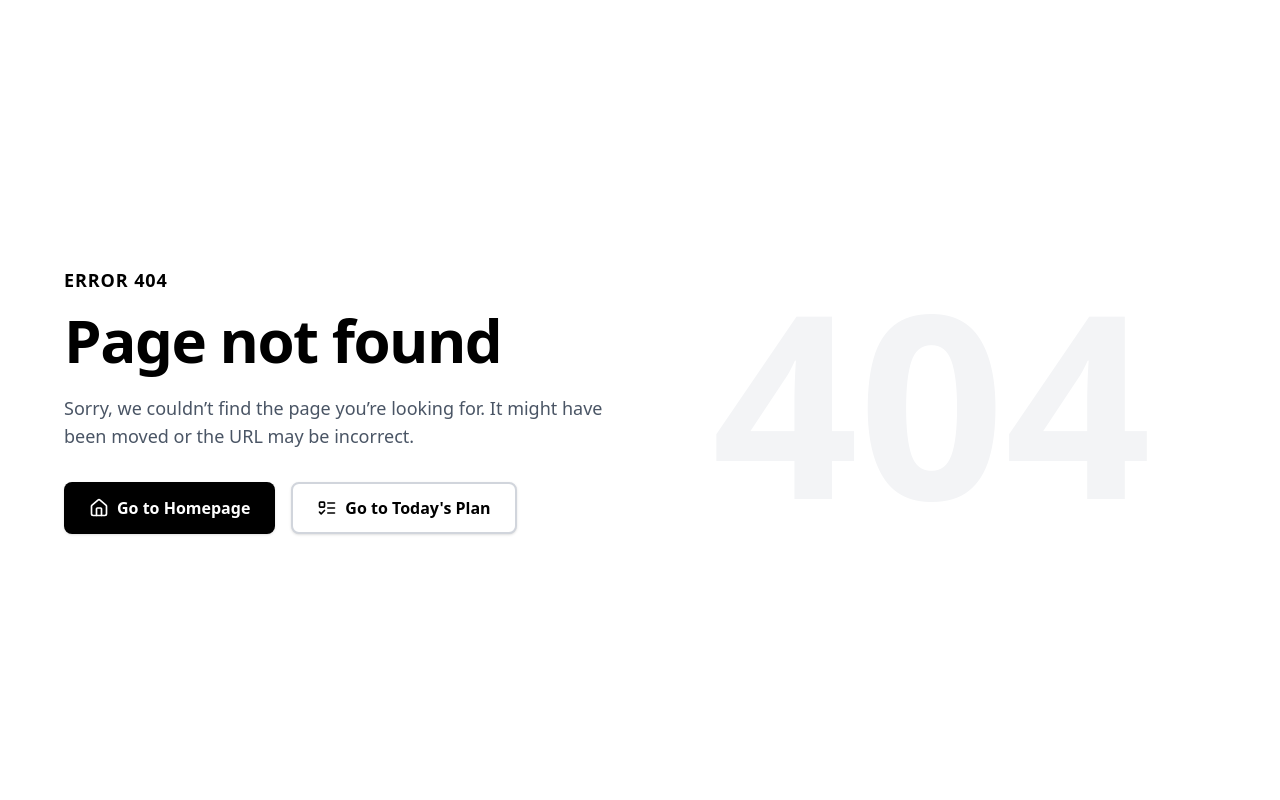
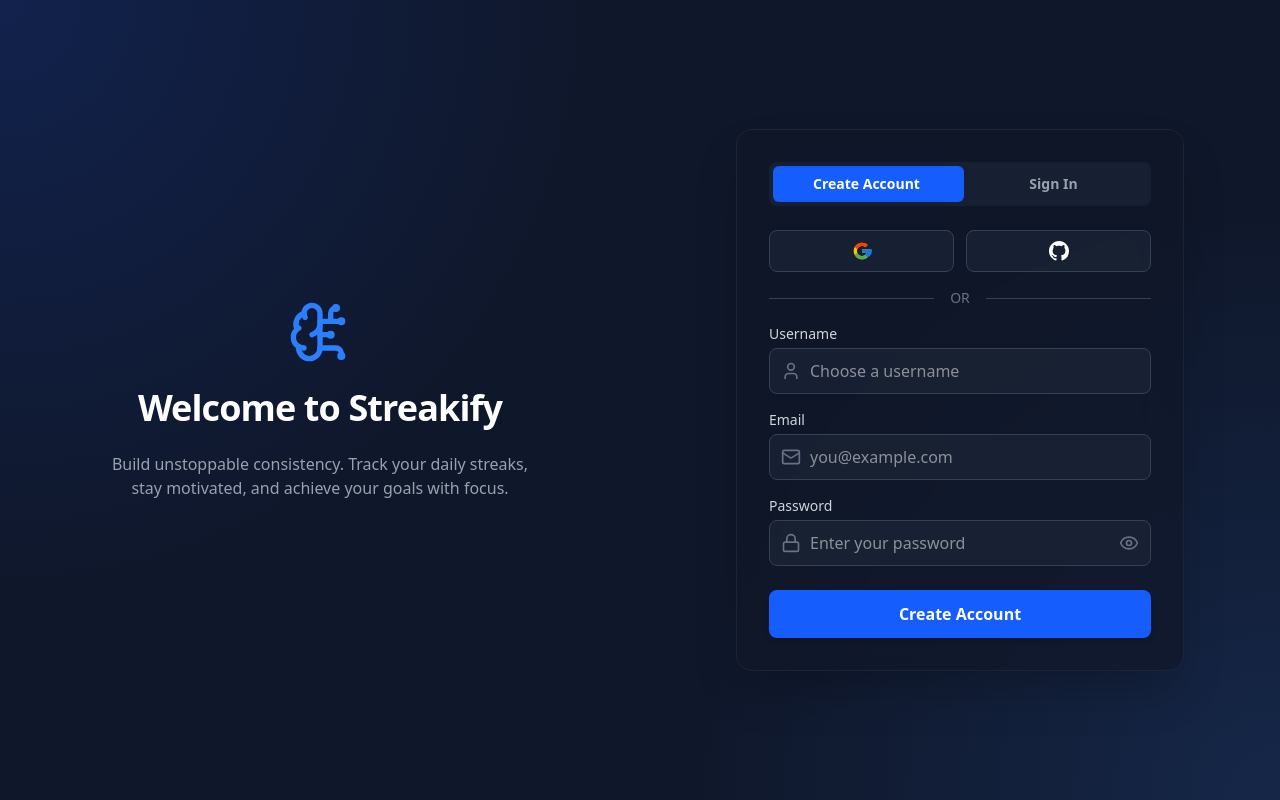
Before and after one commit to ameen-sid/streakify, a Next.js app: page /auth in a window 1280 px wide. Before the commit this address had no page. Built offline with nearby package versions, Linux system fonts and the light colour scheme.

Commit message:
Add unified authentication page

```diff
--- /dev/null
+++ b/src/app/auth/page.tsx
@@ -0,0 +1,274 @@
+"use client";
+
+import React, { useState, ChangeEvent, FormEvent } from "react";
+import { useRouter } from "next/navigation";
+import Link from "next/link";
+import { motion, AnimatePresence } from "framer-motion";
+import { BrainCircuit, Mail, User, Lock, Eye, EyeOff, Loader } from "lucide-react";
+import toast from "react-hot-toast";
+import { signIn } from "next-auth/react";
+import { APP_NAME } from "@/constant";
+import { GoogleIcon, GithubIcon } from "@/components/icons";
+
+export type UserAuthData = {
+	username: string;
+	email: string;
+	password: string;
+};
+
+const initialState: UserAuthData = {
+	username: "",
+	email: "",
+	password: "",
+};
+
+const UnifiedAuthPage = () => {
+
+	const router = useRouter();
+
+	const [authMode, setAuthMode] = useState("signup");
+	const [user, setUser] = useState<UserAuthData>(initialState);
+	const [loading, setLoading] = useState(false);
+	const [showPassword, setShowPassword] = useState(false);
+
+	const formVariants = {
+		hidden: { opacity: 0, scale: 0.98, y: 10 },
+		visible: { opacity: 1, scale: 1, y: 0, transition: { duration: 0.3 } },
+	};
+
+	const handleChange = (e: ChangeEvent<HTMLInputElement>) => {
+
+		const { name, value } = e.target;
+		setUser(prevUser => ({ ...prevUser, [name]: value }));
+	}
+
+	const handleSubmit = async (e: FormEvent<HTMLFormElement>) => {
+
+		e.preventDefault();
+		setLoading(true);
+
+		const action = authMode;
+		const toastId = toast.loading(action === 'signup' ? "Creating your account..." : "Signing you in...");
+		try {
+
+			const result = await signIn("credentials", {
+				redirect: false,
+				username: user.username,
+				email: user.email,
+				password: user.password,
+				action: action,
+			});
+
+			if(result?.error) {
+				toast.error(result.error, { id: toastId });
+			}
+			else {
+
+				toast.success(action === 'signup' ? "Account Created Successfully!" : "Signed In Successfully!", { id: toastId });
+				router.push('/dashboard');
+			}
+		} catch (error) {
+			toast.error("An unexpected error occurred.", { id: toastId });
+		} finally {
+			setLoading(false);
+		}
+	}
+
+	return (
+		<div
+			className="min-h-screen flex flex-col md:flex-row text-white font-sans"
+			style={{ background: "radial-gradient(circle at top left, rgba(29,78,216,0.2), transparent 40%), radial-gradient(circle at bottom right, rgba(59,130,246,0.15), transparent 40%), #0f172a" }}
+		>
+			{/* LEFT PANEL */}
+			<div className="hidden md:flex flex-col justify-center items-center w-1/2 p-12 text-center">
+				<motion.div
+					initial={{ opacity: 0, y: 20 }}
+					animate={{ opacity: 1, y: 0 }}
+					transition={{ duration: 0.6 }}
+					className="space-y-6"
+				>
+					<BrainCircuit className="w-16 h-16 text-blue-500 mx-auto" />
+					<h1 className="text-4xl font-bold tracking-tight">Welcome to {APP_NAME}</h1>
+					<p className="text-gray-400 max-w-md mx-auto">
+						Build unstoppable consistency. Track your daily streaks,
+						stay motivated, and achieve your goals with focus.
+					</p>
+				</motion.div>
+			</div>
+
+			{/* RIGHT PANEL */}
+			<div className="flex-grow flex items-center justify-center p-6">
+				<motion.div
+					initial={{ opacity: 0, scale: 0.95 }}
+					animate={{ opacity: 1, scale: 1 }}
+					transition={{ duration: 0.6 }}
+					className="w-full max-w-md bg-gray-900/70 border border-gray-800/80 backdrop-blur-xl p-8 rounded-2xl shadow-2xl"
+				>
+					<div className="flex md:hidden justify-center items-center gap-3 mb-4">
+						<BrainCircuit className="w-8 h-8 text-blue-400" />
+						<span className="text-3xl font-bold">{APP_NAME}</span>
+					</div>
+
+					{/* TABS for Sign In / Sign Up with Animation */}
+					<div className="relative flex bg-gray-800/60 p-1 rounded-lg mb-6">
+						<motion.div
+							className="absolute top-1 bottom-1 w-1/2 bg-blue-600 rounded-md"
+							layoutId="active-tab-indicator"
+							initial={false}
+							animate={{
+								x: authMode === "signup" ? "0%" : "100%",
+							}}
+							transition={{
+								type: "spring",
+								stiffness: 300,
+								damping: 30,
+							}}
+						/>
+						<button
+							onClick={() => setAuthMode("signup")}
+							className={`relative w-1/2 py-2 text-sm cursor-pointer font-semibold transition-colors ${
+								authMode === "signup"
+									? "text-white"
+									: "text-gray-400 hover:text-white"
+							}`}>
+							Create Account
+						</button>
+						<button
+							onClick={() => setAuthMode("signin")}
+							className={`relative w-1/2 py-2 text-sm cursor-pointer font-semibold transition-colors ${
+								authMode === "signin"
+									? "text-white"
+									: "text-gray-400 hover:text-white"
+							}`}>
+							Sign In
+						</button>
+					</div>
+
+					<div className="flex flex-row gap-3">
+						<button
+							onClick={() => signIn('google', { callbackUrl: '/dashboard' })}
+							className="w-full cursor-pointer bg-gray-800/60 hover:bg-gray-700/60 transition-colors text-white font-semibold px-4 py-2.5 rounded-lg flex items-center justify-center gap-2 border border-gray-700"
+						>
+							<GoogleIcon />
+						</button>
+						<button
+							onClick={() => signIn('github', { callbackUrl: '/dashboard' })}
+							className="w-full cursor-pointer bg-gray-800/60 hover:bg-gray-700/60 transition-colors text-white font-semibold px-4 py-2.5 rounded-lg flex items-center justify-center gap-2 border border-gray-700"
+						>
+							<GithubIcon />
+						</button>
+					</div>
+
+					<div className="flex items-center gap-4 my-4">
+						<div className="flex-grow border-t border-gray-700"></div>
+						<span className="text-gray-500 text-sm">OR</span>
+						<div className="flex-grow border-t border-gray-700"></div>
+					</div>
+
+					<AnimatePresence mode="wait">
+						<motion.form
+							key={authMode}
+							onSubmit={handleSubmit}
+							initial="hidden"
+							animate="visible"
+							exit="hidden"
+							variants={formVariants}
+							className="space-y-4"
+						>
+							<AnimatePresence>
+								{authMode === "signup" && (
+									<motion.div
+										initial={{ height: 0, opacity: 0 }}
+										animate={{ height: "auto", opacity: 1 }}
+										exit={{ height: 0, opacity: 0 }}
+										transition={{ duration: 0.3 }}
+									>
+										<label className="block text-sm text-gray-300 mb-1">Username</label>
+										<div className="relative">
+											<User className="absolute left-3 top-1/2 -translate-y-1/2 w-5 h-5 text-gray-500" />
+											<input
+												type="text"
+												name="username"
+												value={user.username}
+												onChange={handleChange}
+												placeholder="Choose a username"
+												required
+												className="w-full bg-gray-800/60 border border-gray-700 rounded-lg pl-10 pr-4 py-2.5 focus:ring-2 focus:ring-blue-500 focus:outline-none"
+											/>
+										</div>
+									</motion.div>
+								)}
+							</AnimatePresence>
+
+							<div>
+								<label className="block text-sm text-gray-300 mb-1">Email</label>
+								<div className="relative">
+									<Mail className="absolute left-3 top-1/2 -translate-y-1/2 w-5 h-5 text-gray-500" />
+									<input
+										type="email"
+										name="email"
+										value={user.email}
+										onChange={handleChange}
+										placeholder="you@example.com"
+										required
+										className="w-full bg-gray-800/60 border border-gray-700 rounded-lg pl-10 pr-4 py-2.5 focus:ring-2 focus:ring-blue-500 focus:outline-none"
+									/>
+								</div>
+							</div>
+
+							<div>
+								<div className="flex justify-between items-center mb-1">
+									<label className="block text-sm text-gray-300">Password</label>
+									{authMode === "signin" && (
+										<Link
+											href="/forgot-password"
+											className="text-xs text-blue-400 hover:underline">
+											Forgot Password?
+										</Link>
+									)}
+								</div>
+								<div className="relative">
+									<Lock className="absolute left-3 top-1/2 -translate-y-1/2 w-5 h-5 text-gray-500" />
+									<input
+										type={showPassword ? "text" : "password"}
+										name="password"
+										value={user.password}
+										onChange={handleChange}
+										placeholder="Enter your password"
+										required
+										className="w-full bg-gray-800/60 border border-gray-700 rounded-lg pl-10 pr-10 py-2.5 focus:ring-2 focus:ring-blue-500 focus:outline-none"
+									/>
+									<button
+										type="button"
+										onClick={() =>
+											setShowPassword(!showPassword)
+										}
+										className="absolute inset-y-0 right-0 pr-3 flex items-center cursor-pointer">
+										{showPassword ? (
+											<EyeOff className="h-5 w-5 text-gray-500" />
+										) : (
+											<Eye className="h-5 w-5 text-gray-500" />
+										)}
+									</button>
+								</div>
+							</div>
+
+							<motion.button
+								type="submit"
+								disabled={loading}
+								whileHover={{ scale: 1.03 }}
+								whileTap={{ scale: 0.97 }}
+								className="w-full cursor-pointer bg-blue-600 hover:bg-blue-700 transition-colors text-white font-semibold py-3 rounded-lg shadow-md !mt-6 disabled:bg-blue-400/50 disabled:cursor-not-allowed flex justify-center items-center gap-2"
+							>
+								{loading && <Loader className="animate-spin" size={20} />}
+								{loading ? (authMode === 'signup' ? 'Creating Account...' : 'Signing In...') : (authMode === 'signup' ? 'Create Account' : 'Sign In')}
+							</motion.button>
+						</motion.form>
+					</AnimatePresence>
+				</motion.div>
+			</div>
+		</div>
+	);
+};
+
+export default UnifiedAuthPage;
```
